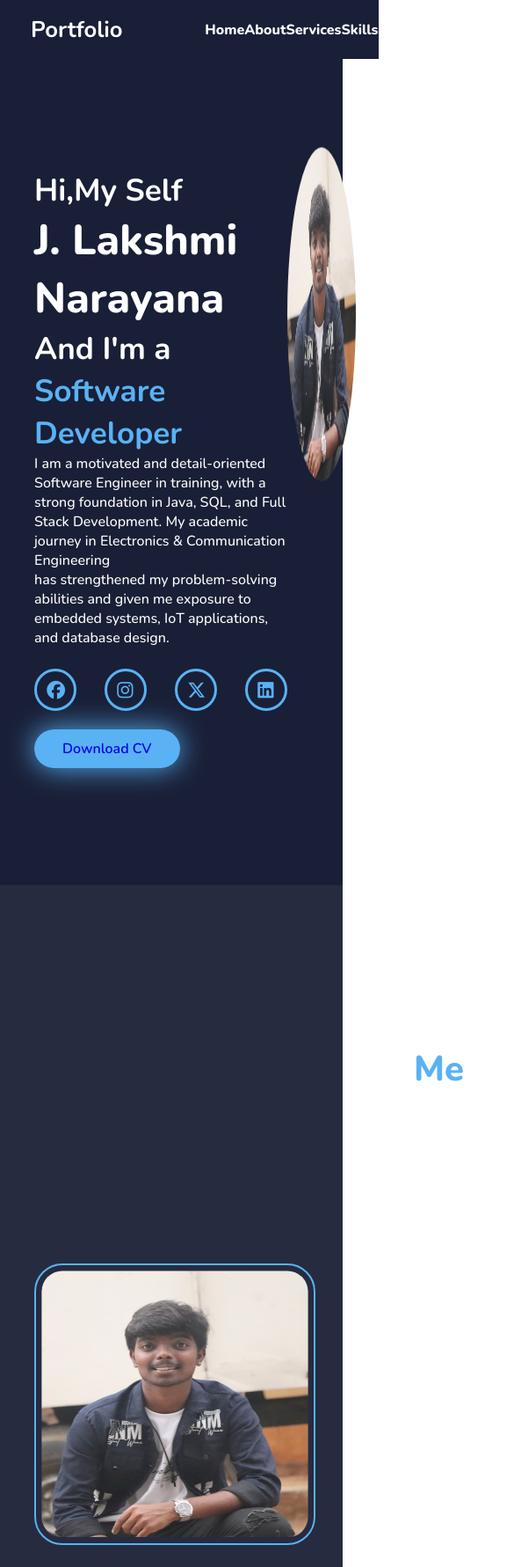
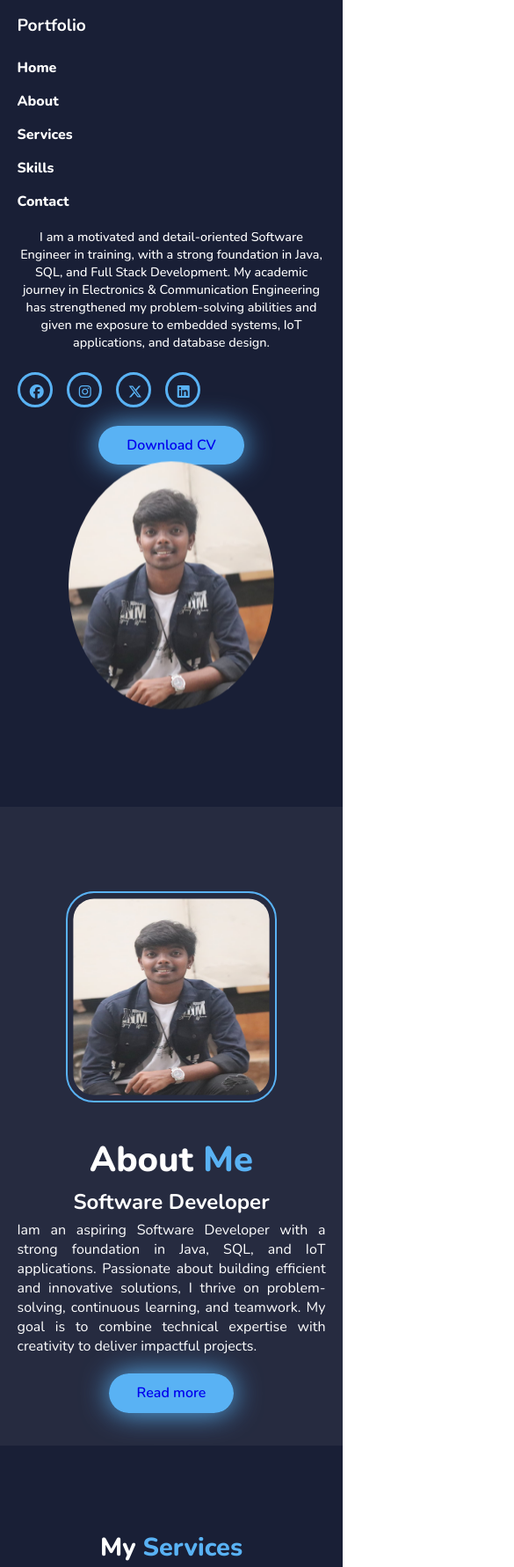
Before and after one commit to JLakshmiNarayana-web/MY-NextGen-Code, a plain HTML site: page index.html in a window 390 px wide. Shown: the top 1781 px of the page at 88% size, 585 px wide, since content can reach past the window. Drawn offline with nearby package versions, Linux system fonts and the light colour scheme.

Commit message:
Update style.css

```diff
--- a/CSS/style.css
+++ b/CSS/style.css
@@ -372,3 +372,119 @@ footer{
     color: var(--text-color);
     font-weight: 900;
 }
+/* responsive design */
+@media (max-width: 768px) {
+    /* Header */
+    .header {
+        flex-direction: column;
+        align-items: flex-start;
+        padding: 1rem 5%;
+    }
+
+    .navbar {
+        flex-direction: column;
+        align-items: flex-start;
+        width: 100%;
+        margin-top: 1rem;
+    }
+
+    .navbar a {
+        margin: 0.5rem 0;
+    }
+
+    /* Sections */
+    section {
+        flex-direction: column;
+        padding: 6rem 5% 3rem;
+        text-align: center;
+    }
+
+    .home {
+        padding-bottom: 5rem;
+    }
+
+    .home-img img {
+        width: 60vw;
+        height: auto;
+        margin: 2rem auto 0;
+    }
+
+    .about {
+        flex-direction: column;
+        gap: 2rem;
+    }
+
+    .about-img img {
+        width: 15rem;
+        height: 15rem;
+    }
+
+    .services-content {
+        flex-direction: column;
+        gap: 2rem;
+    }
+
+    .skills-content {
+        grid-template-columns: 1fr;
+        gap: 3rem;
+    }
+
+    /* Contact form */
+    .box-1 input,
+    .box-2 input {
+        width: 100%;
+        margin-bottom: 1rem;
+    }
+
+    form {
+        width: 90%;
+    }
+
+    /* Footer */
+    footer {
+        flex-direction: column;
+        gap: 1rem;
+        text-align: center;
+    }
+}
+
+/* Small Mobile (max-width: 480px) */
+@media (max-width: 480px) {
+    .logo {
+        font-size: 1.2rem;
+    }
+
+    .home-content h1 {
+        font-size: 2rem;
+    }
+
+    .home-content h2 {
+        font-size: 1.3rem;
+    }
+
+    .home-content p {
+        font-size: 0.9rem;
+    }
+
+    .heading {
+        font-size: 1.8rem;
+    }
+
+    .services-items {
+        padding: 1rem;
+    }
+
+    .about-content p {
+        font-size: 1rem;
+    }
+
+    .social {
+        gap: 1rem;
+    }
+
+    .social a {
+        height: 2.5rem;
+        width: 2.5rem;
+        font-size: 1rem;
+    }
+}
```
